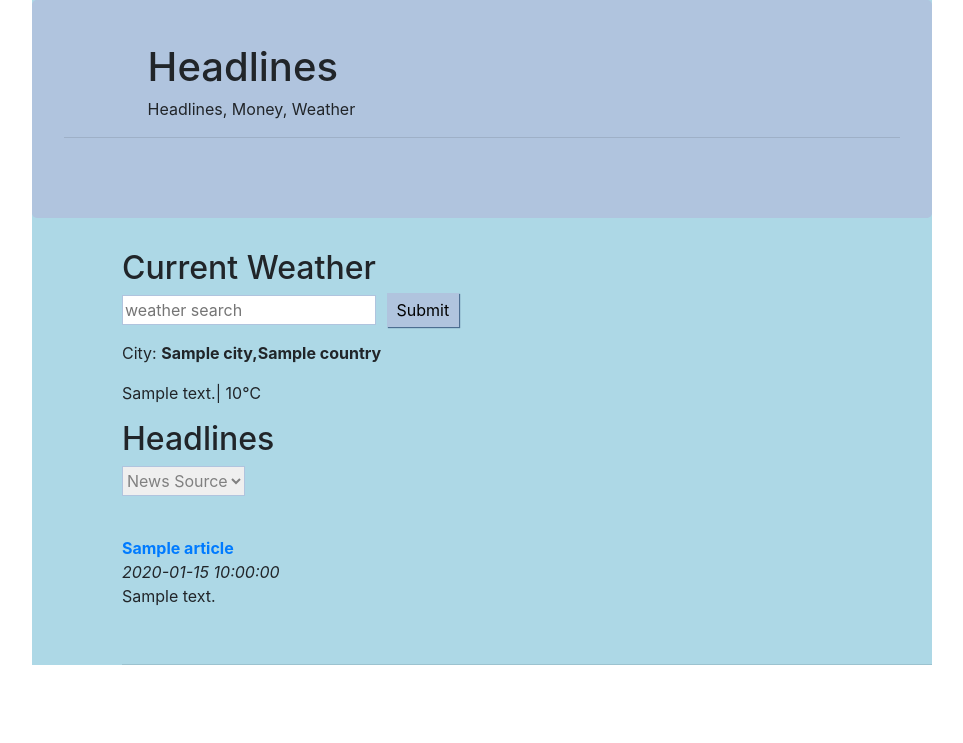
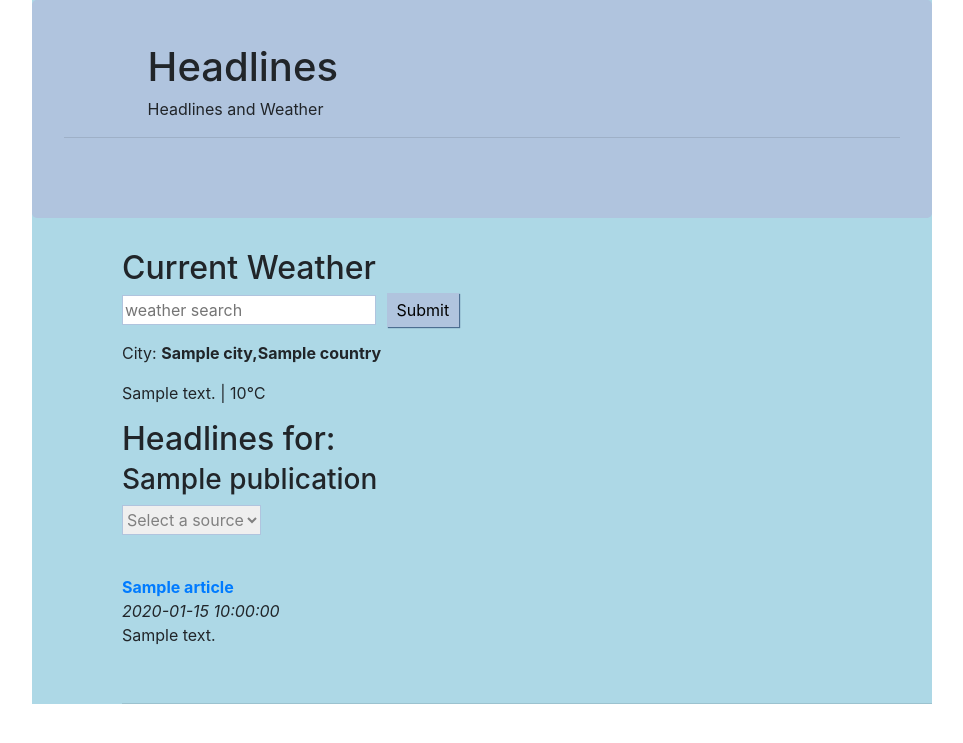
Before and after one commit to azulnaturalbz/NewsAggregator, a Flask app: template app/templates/home.html in a window 1280 px wide. Shown: the top 743 px of the page, without its empty margins (158-1121 px from the left). Run offline with Flask 2, Linux system fonts and the light colour scheme; the template is opened without the code that fills it: most values are stand-ins (such as "Sample title", 1, 10 or a date in 2020); some libraries are stand-ins or nearby versions.

Commit message:
Fixed opening in a new link Displaying news source

```diff
--- a/app/__init__.py
+++ b/app/__init__.py
@@ -12,7 +12,7 @@ app = Flask(__name__)
 
 RSS_FEEDS = {'breaking-belize-news': 'https://www.breakingbelizenews.com/feed/',
              'channel-7':'http://www.7newsbelize.com/rss.php',
-	     'channel-5':'https://edition.channel5belize.com/feed',
+	         'channel-5':'https://edition.channel5belize.com/feed',
              'love-news': 'http://lovefm.com/feed/',
              'amandala': 'http://amandala.com.bz/news/feed/',
              'san-pedro-sun': 'https://www.sanpedrosun.com/feed/',
@@ -45,7 +45,7 @@ def home():
     weather = get_weather(city)
 # get customized currency from user input or default
     response = make_response(render_template(
-        "home.html", articles=articles, weather=weather, options=RSS_FEEDS))
+        "home.html", articles=articles, weather=weather, options=RSS_FEEDS, publication=publication))
     expires = datetime.datetime.now() + datetime.timedelta(days=365)
     response.set_cookie("publication", publication, expires=expires)
     response.set_cookie("city", city, expires=expires)
--- a/app/templates/home.html
+++ b/app/templates/home.html
@@ -54,7 +54,7 @@
     <div id="header" class="jumbotron">
          <div id="inner-header">
              <h1>Headlines</h1>
-            <p> Headlines, Money, Weather</p>
+            <p> Headlines and Weather</p>
          </div>
     <hr/>
     </div>
@@ -65,11 +65,12 @@
         <input type="submit" value="Submit">
     </form>
     <p>City: <b>{{ weather.city }},{{ weather.country }}</b></p>
-    <p>{{ weather.description }}| {{ weather.temperature }}&#8451;</p>
-    <h2>Headlines</h2>
+    <p>{{ weather.description }} | {{ weather.temperature }}&#8451;</p>
+    <h2>Headlines for:</h2>
+    <h3>{{publication}}</h3>
     <form>
-    <select name='publication' onchange='if(this.value != 0) { this.form.submit(); }'>
-        <option value='0'>News Source</option>
+    <select name='publication' onchange='if(this.value != 0) { this.form.submit(); }' value='{{publication}}'>
+        <option value='0'>Select a source</option>
         {% for key, value in options.items()%}
         <option value='{{key}}'> {{key}}</option>
         {%endfor%}
@@ -77,7 +78,7 @@
 </form>
     <br/>
     {% for article in articles %}
-    <b><a href="{{ article.link }}">{{ article.title }}</a></b><br/>
+    <b><a href="{{ article.link }}" target="_blank">{{ article.title }}</a></b><br/>
     <i>{{ article.published }}</i><br>
     <p>{{ article.summary }}</p><br>
         <hr/>
```
